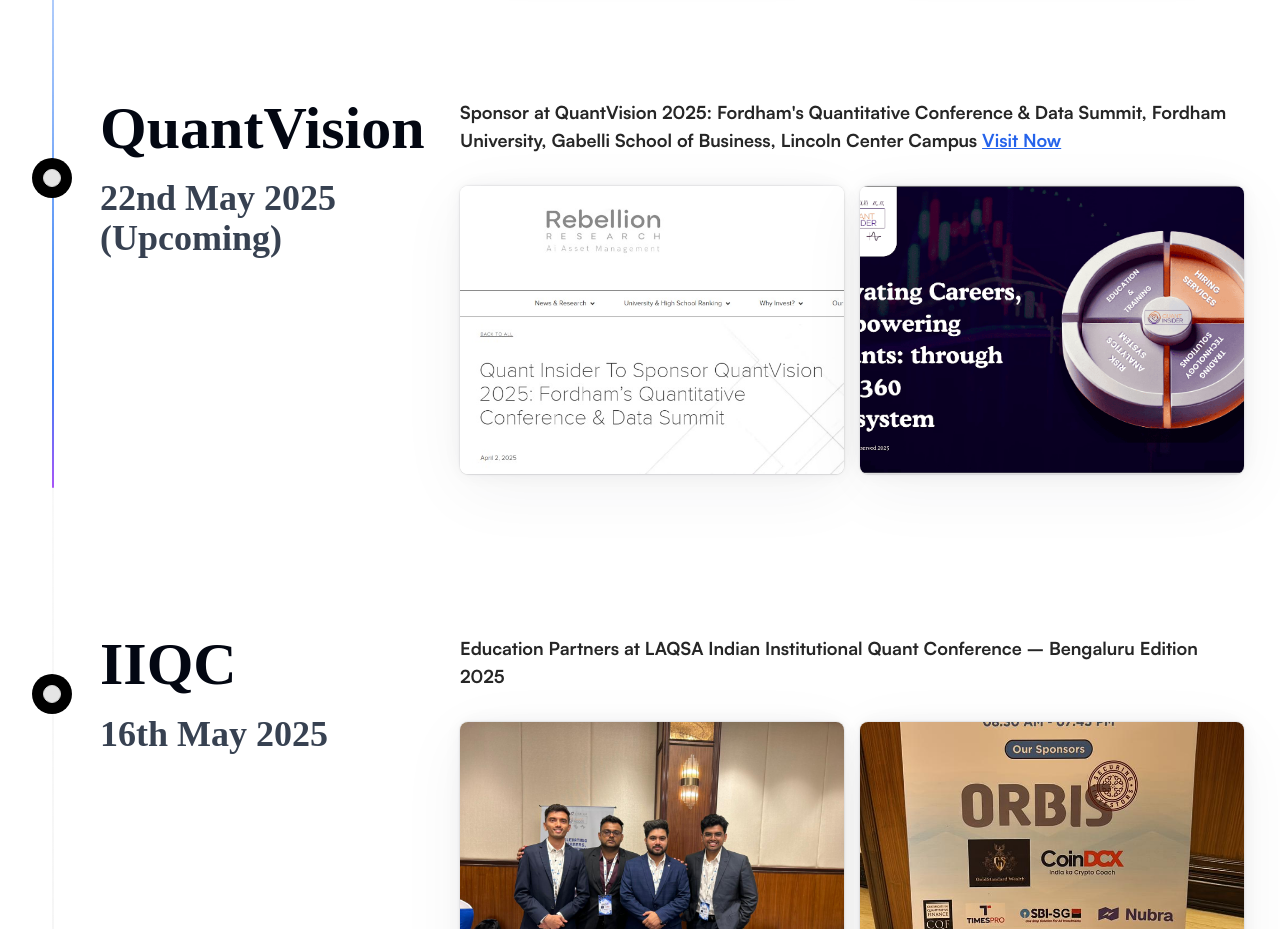
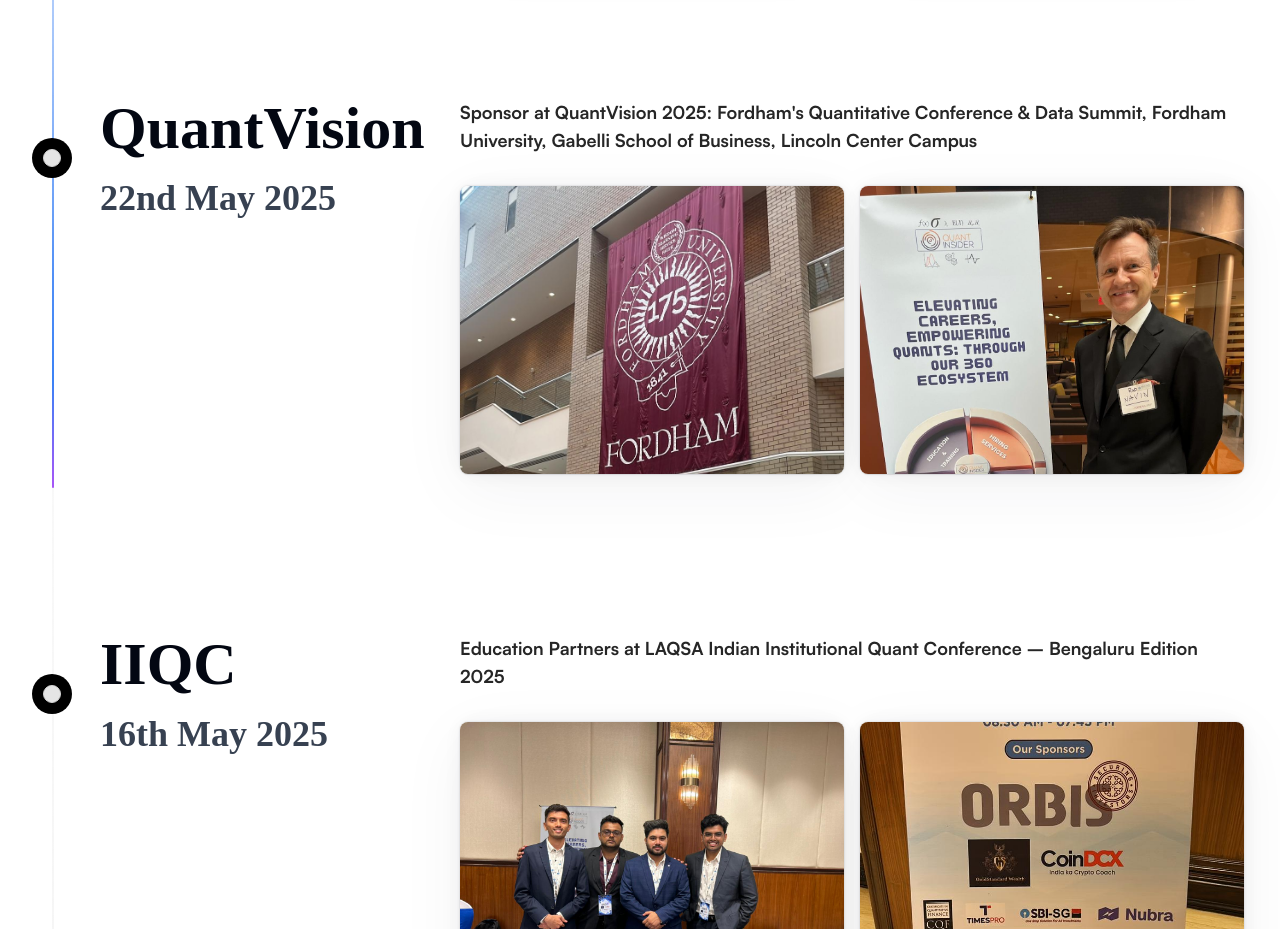
Before and after one commit to Rustix69/QuantInsiderPlatform, a React (Vite) app: page /events in a window 1280 px wide. Shown: the part 880-1809 px from the top of the page. Built offline with nearby package versions, Linux system fonts and the light colour scheme; no server answers; a web font is replaced by a local one.

Commit message:
Added teh new images fordham

```diff
--- a/src/components/Timeline.jsx
+++ b/src/components/Timeline.jsx
@@ -48,22 +48,22 @@
     },
     {
       title: "QuantVision",
-      dates: "22nd May 2025 (Upcoming)",
+      dates: "22nd May 2025",
       content: (
         <div>
           <p
             className="text-neutral-800 dark:text-neutral-200 text-sm md:text-lg font-bold mb-8">
-            Sponsor at QuantVision 2025: Fordham's Quantitative Conference & Data Summit, Fordham University, Gabelli School of Business, Lincoln Center Campus <a href="https://www.rebellionresearch.com/quant-insider-to-sponsor-quantvision-2025-fordhams-quantitative-conference-data-summit" target="_blank" className="text-blue-600 hover:text-blue-800 dark:text-blue-400 dark:hover:text-blue-300 underline">Visit Now</a>
+            Sponsor at QuantVision 2025: Fordham's Quantitative Conference & Data Summit, Fordham University, Gabelli School of Business, Lincoln Center Campus
           </p>
           <div className="grid grid-cols-2 gap-4">
             <img
-              src="./eventsection/QuantVision/iiqc01.png"
+              src="./eventsection/QuantVision/img01.jpg"
               alt="hero template"
               width="100%"
               height="100%"
               className="rounded-lg object-cover h-28 md:h-44 lg:h-72 w-full shadow-[0_0_24px_rgba(34,_42,_53,_0.06),_0_1px_1px_rgba(0,_0,_0,_0.05),_0_0_0_1px_rgba(34,_42,_53,_0.04),_0_0_4px_rgba(34,_42,_53,_0.08),_0_16px_68px_rgba(47,_48,_55,_0.05),_0_1px_0_rgba(255,_255,_255,_0.1)_inset]" />
             <img
-              src="./eventsection/QuantVision/iiqc02.png"
+              src="./eventsection/QuantVision/img02.jpg"
               alt="hero template"
               width="100%"
               height="100%"
```
Also changed, not shown: public/eventsection/QuantVision/img01.jpg (added), public/eventsection/QuantVision/img02.jpg (added).
